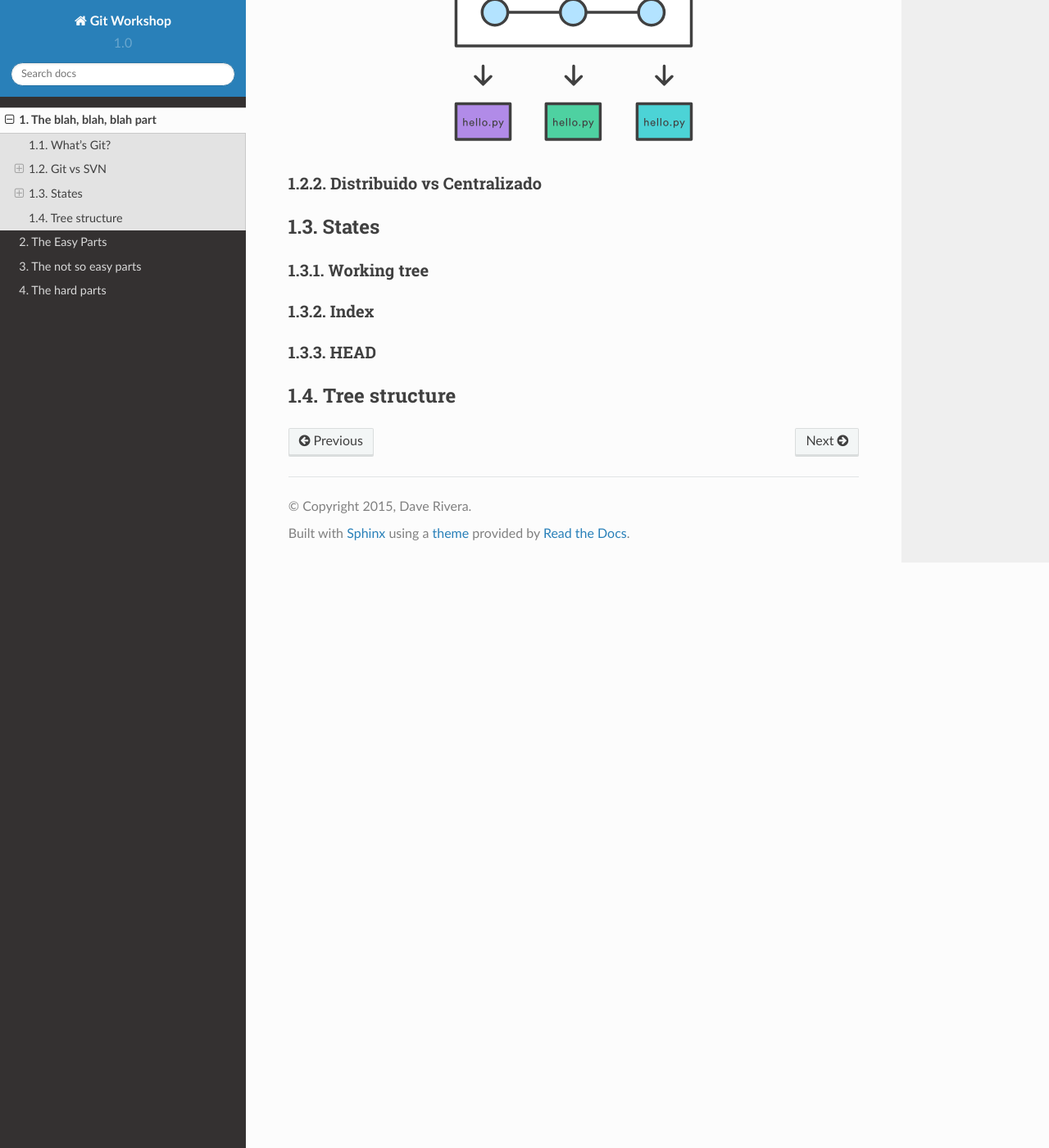
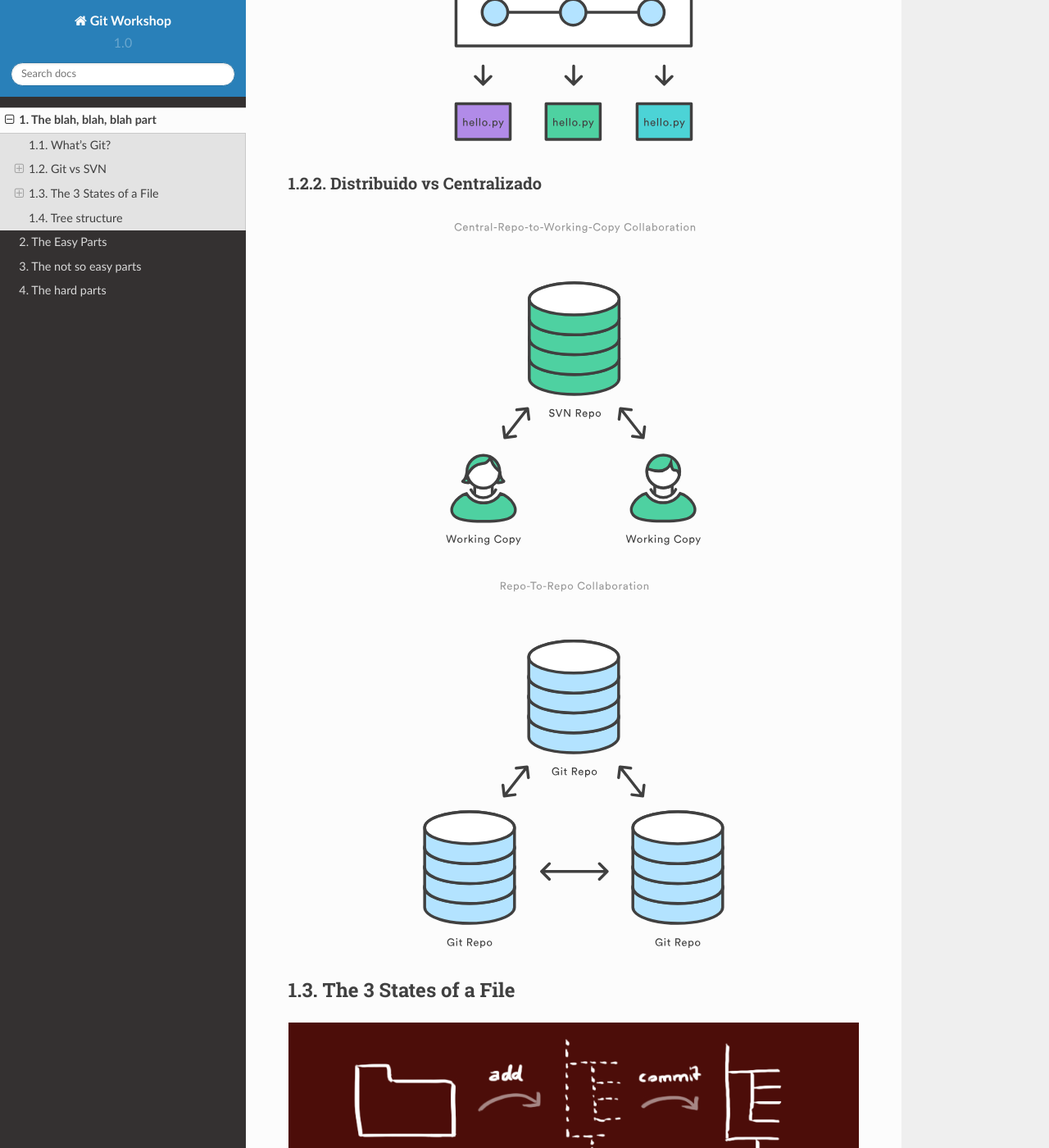
Before and after one commit to daverivera/git-workshop, a Sphinx documentation site: the page built from source/blah.rst, in a window 1280 px wide and 1400 px high, scrolled down 926 px. Shown: the whole window at 82% size. Built offline with Sphinx 7.4.7 and the Read the Docs theme 2.0.0, drawn with Linux system fonts in a browser that asks for light colours; some of the changed text lies outside the part shown.

Commit message:
First section almost finished, but with a structure

```diff
--- a/source/blah.rst
+++ b/source/blah.rst
@@ -18,18 +18,24 @@
 Distribuido vs Centralizado
 ---------------------------
 
-States
-======
+.. image:: _static/centralized.svg
+.. image:: _static/distributed.svg
 
-Working tree
-------------
+The 3 States of a File
+======================
 
-Index
------
+.. image:: _static/states.png
 
-HEAD
-----
+Working tree (Modified)
+-----------------------
 
+Index (Staged)
+--------------
+
+HEAD (Commited)
+---------------
+
+.. image:: _static/areas.png
 
 Tree structure
 ==============
```
Also changed, not shown: source/_static/areas.png (added), source/_static/centralized.svg (added), source/_static/distributed.svg (added), source/_static/states.png (added).
